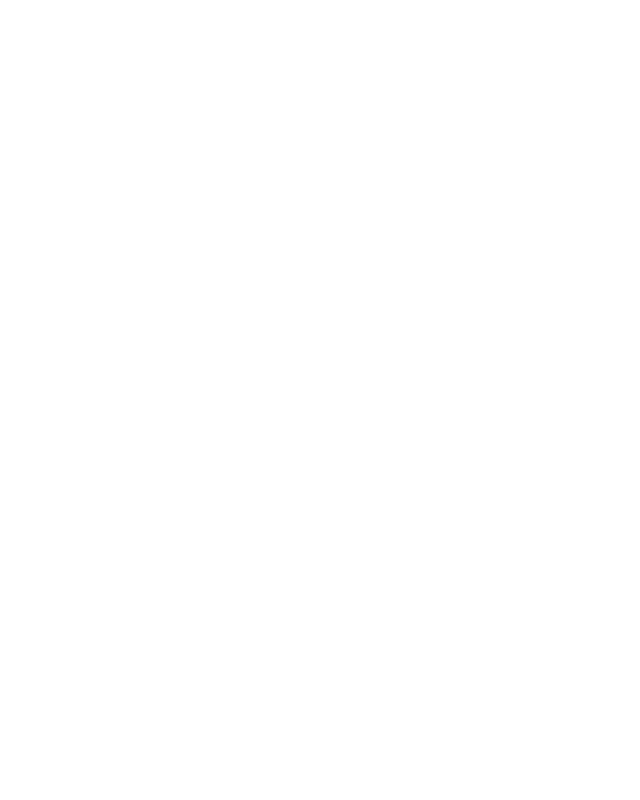
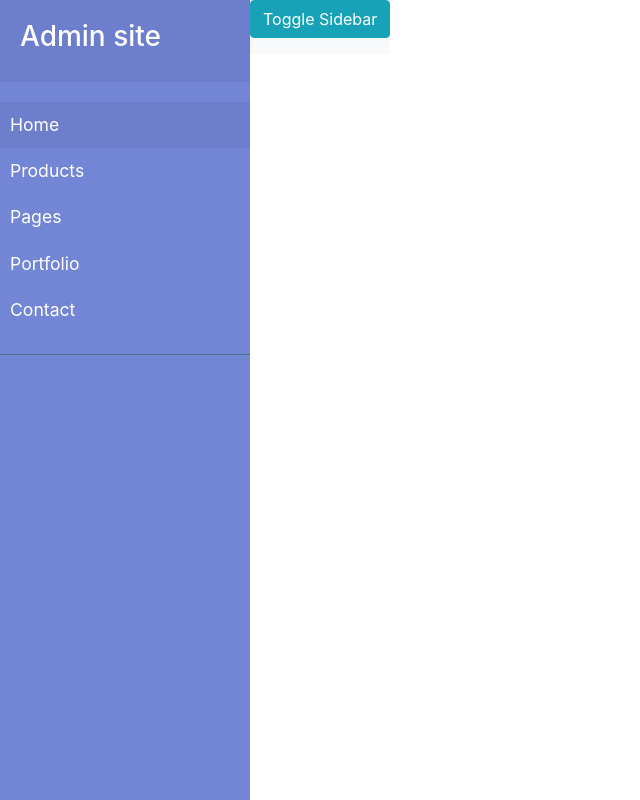
Before and after one commit to SzaboDanielZoltan/webshop, an Angular app in the folder webshop-angular/: page / in a window 1280 px wide. Shown: the whole page, without its empty margins (0-640 px from the left). Built offline with nearby package versions, Linux system fonts and the light colour scheme.

Commit message:
Feat: sidebar for admin + routing edited

```diff
--- a/webshop-angular/src/app/app-routing.module.ts
+++ b/webshop-angular/src/app/app-routing.module.ts
@@ -8,8 +8,8 @@
 
 const routes: Routes = [
   { path: 'products', component: ProductListComponent },
-  { path: 'new', component: ProductNewComponent },
-  { path: 'update/:id', component: ProductEditComponent },
+  { path: 'products/new', component: ProductNewComponent },
+  { path: 'products/update/:id', component: ProductEditComponent },
 ];
 
 @NgModule({
--- a/webshop-angular/src/app/app.component.css
+++ b/webshop-angular/src/app/app.component.css
@@ -0,0 +1,5 @@
+.wrapper {
+    display: flex;
+    width: 100%;
+    align-items: stretch;
+}
--- a/webshop-angular/src/app/app.component.html
+++ b/webshop-angular/src/app/app.component.html
@@ -1 +1,21 @@
-<router-outlet></router-outlet>
+<div class="wrapper">
+
+    <app-sidenav></app-sidenav>
+    <!-- Sidebar -->
+
+
+    <!-- Page Content -->
+    <div id="content">
+        <button type="button" id="sidebarCollapse" class="btn btn-info" (click)="toggleSide()">
+            <span>Toggle Sidebar</span>
+        </button>
+        <nav class="navbar navbar-expand-lg navbar-light bg-light">
+            <div class="container-fluid">
+
+                <router-outlet></router-outlet>
+
+            </div>
+        </nav>
+    </div>
+
+</div>
--- a/webshop-angular/src/app/app.component.ts
+++ b/webshop-angular/src/app/app.component.ts
@@ -7,4 +7,8 @@
 })
 export class AppComponent {
   title = 'webshop-angular';
+
+  toggleSide(){
+    document.querySelector('#sidebar').classList.toggle('active');
+  }
 }
--- a/webshop-angular/src/app/app.module.ts
+++ b/webshop-angular/src/app/app.module.ts
@@ -12,6 +12,7 @@
 import { SearchFriendlyNamePipe } from './pipe/search-friendly-name.pipe';
 import { ProductFilterPipe } from './pipe/product-filter.pipe';
 import { UrlPostfixValidatePipe } from './pipe/url-postfix-validate.pipe';
+import { SidenavComponent } from './sidenav/sidenav.component';
 
 @NgModule({
   declarations: [
@@ -21,7 +22,8 @@
     ProductEditComponent,
     SearchFriendlyNamePipe,
     ProductFilterPipe,
-    UrlPostfixValidatePipe
+    UrlPostfixValidatePipe,
+    SidenavComponent
   ],
   imports: [
     BrowserModule,
--- a/webshop-angular/src/app/page/product-edit/product-edit.component.ts
+++ b/webshop-angular/src/app/page/product-edit/product-edit.component.ts
@@ -48,7 +48,7 @@
 
   onUpdate() {
     this.ps.update(this.editProduct, this.editProduct.id).forEach(
-      data => this.router.navigateByUrl('/')
+      data => this.router.navigateByUrl('/products')
     )
   }
 
--- a/webshop-angular/src/app/page/product-list/product-list.component.html
+++ b/webshop-angular/src/app/page/product-list/product-list.component.html
@@ -3,7 +3,7 @@
 </div>
 <br>
 <div class="text-center">
-    <a routerLink="/new"
+    <a routerLink="/products/new"
        class="btn btn-info">New product</a>
 
 </div>
@@ -38,7 +38,7 @@
             <td>
                 <div class="btn-group">
                     <a class="btn btn-info"
-                       routerLink="/update/{{product.id}}">Edit</a>
+                       routerLink="/products/update/{{product.id}}">Edit</a>
                     <a class="btn btn-danger"
                        (click)="onDelete(product.id)">Delete</a>
                 </div>
--- /dev/null
+++ b/webshop-angular/src/app/sidenav/sidenav.component.css
@@ -0,0 +1,87 @@
+a[data-toggle="collapse"] {
+    position: relative;
+}
+
+a, a:hover, a:focus {
+    color: inherit;
+    text-decoration: none;
+    transition: all 0.3s;
+}
+
+a[data-toggle="collapse"] {
+    position: relative;
+}
+
+
+.dropdown-toggle::after {
+    display: block;
+    position: absolute;
+    top: 50%;
+    right: 20px;
+    transform: translateY(-50%);
+}
+
+#sidebar {
+    min-width: 250px;
+    max-width: 250px;
+    min-height: 100vh;
+    background: #7386D5;
+    color: #fff;
+    transition: all 0.3s;
+}
+
+#sidebar.active {
+    margin-left: -250px;
+}
+#sidebar .sidebar-header {
+    padding: 20px;
+    background: #6d7fcc;
+}
+
+#sidebar ul.components {
+    padding: 20px 0;
+    border-bottom: 1px solid #47748b;
+}
+
+#sidebar ul p {
+    color: #fff;
+    padding: 10px;
+}
+
+#sidebar ul li a {
+    padding: 10px;
+    font-size: 1.1em;
+    display: block;
+}
+#sidebar ul li a:hover {
+    color: #7386D5;
+    background: #fff;
+}
+
+#sidebar ul li.active > a, a[aria-expanded="true"] {
+    color: #fff;
+    background: #6d7fcc;
+}
+
+p {
+    font-family: 'Poppins', sans-serif;
+    font-size: 1.1em;
+    font-weight: 300;
+    line-height: 1.7em;
+    color: #999;
+}
+
+ul ul a {
+    font-size: 0.9em !important;
+    padding-left: 30px !important;
+    background: #6d7fcc;
+}
+
+@media (max-width: 768px) {
+    #sidebar {
+        margin-left: -250px;
+    }
+    #sidebar.active {
+        margin-left: 0;
+    }
+}
--- /dev/null
+++ b/webshop-angular/src/app/sidenav/sidenav.component.html
@@ -0,0 +1,23 @@
+<nav id="sidebar">
+
+<div class="sidebar-header">
+        <h3>Admin site</h3>
+    </div>
+    <ul class="list-unstyled components">
+        <li class="active">
+            <a routerLink="/" data-toggle="collapse" aria-expanded="false" >Home</a>
+        </li>
+        <li>
+            <a routerLink="/products">Products</a>
+        </li>
+        <li>
+            <a href="#pageSubmenu" data-toggle="collapse" aria-expanded="false">Pages</a>
+        </li>
+        <li>
+            <a href="#">Portfolio</a>
+        </li>
+        <li>
+            <a href="#">Contact</a>
+        </li>
+    </ul>
+</nav>
--- /dev/null
+++ b/webshop-angular/src/app/sidenav/sidenav.component.ts
@@ -0,0 +1,15 @@
+import { Component, OnInit } from '@angular/core';
+
+@Component({
+  selector: 'app-sidenav',
+  templateUrl: './sidenav.component.html',
+  styleUrls: ['./sidenav.component.css']
+})
+export class SidenavComponent implements OnInit {
+
+  constructor() { }
+
+  ngOnInit() {
+  }
+
+}
```
Also changed, not shown: webshop-angular/src/styles.css (line endings or trailing spaces), 1 other file (tests, documents, lock files or other folders).
